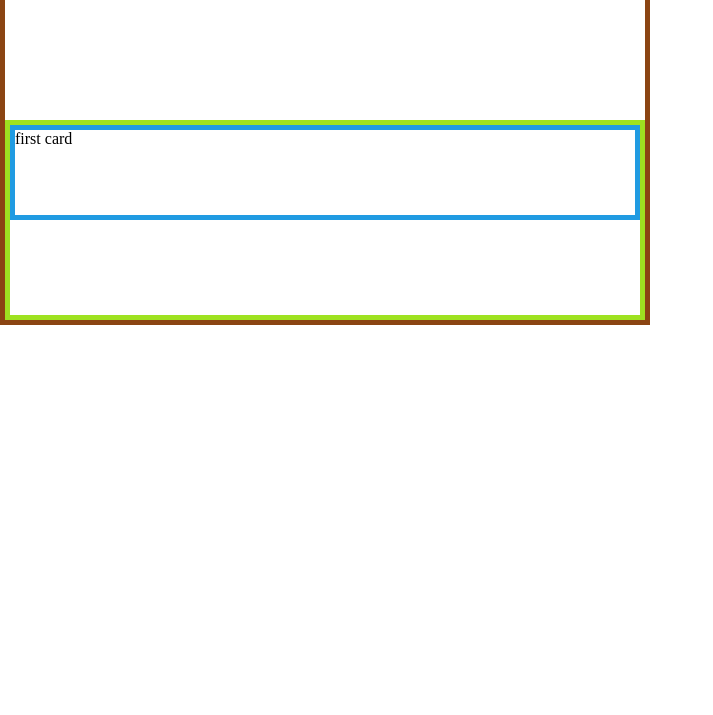
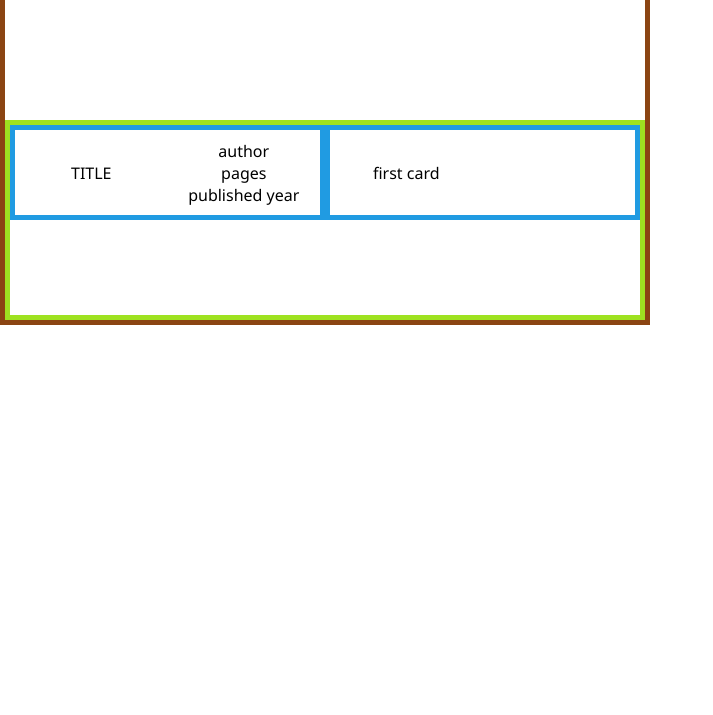
Before and after one commit to AnimeshKumar923/web-dev-projects, a plain HTML site: page 08-library/index.html in a window 1280 px wide. Shown: the part 85-800 px from the top of the page, without its empty margins (0-713 px from the left). Drawn offline with Linux system fonts and the light colour scheme.

Commit message:
fix: update structure, style and script

```diff
--- a/08-library/index.html
+++ b/08-library/index.html
@@ -13,8 +13,14 @@
       <h1>LIBRARY</h1>
     </div>
     <div class="display">
-      <!-- <div class="card"></div> -->
-      <!-- <div class="card"></div> -->
+      <div class="card">
+        <div class="text title">TITLE</div>
+        <div class="text info">
+          <div class="meta">author</div>
+          <div class="meta">pages</div>
+          <div class="meta">published year</div>
+        </div>
+      </div>
     </div>
   </div>
 </body>
--- a/08-library/script.js
+++ b/08-library/script.js
@@ -1,7 +1,20 @@
+const myLibrary = [];
+
+function Book() {
+  // the constructor...
+}
+
+function addBook() {
+  // do stuff here
+}
+
+
+
 const display = document.querySelector('.display');
 const card = document.createElement('div');
 card.classList.add('card');
 card.textContent = 'first card';
-// card.style.cssText = 'border: 5px solid rgb(32, 155, 226); display: grid; grid-template-columns: repeat(2, 1fr)';
+
+
 display.appendChild(card);
 // display.appendChild('.card');
--- a/08-library/style.css
+++ b/08-library/style.css
@@ -1,5 +1,6 @@
 body {
   margin: 0;
+  font-family: 'Segoe UI', Tahoma, Geneva, Verdana, sans-serif;
 }
 
 .container {
@@ -22,4 +23,11 @@ body {
   border: 5px solid rgb(32, 155, 226);
   display: grid;
   grid-template-columns: repeat(2, 1fr);
+  align-items: center;
+  justify-items: center;
 }
+
+.meta {
+  display: flex;
+  justify-content: center;
+}
```
